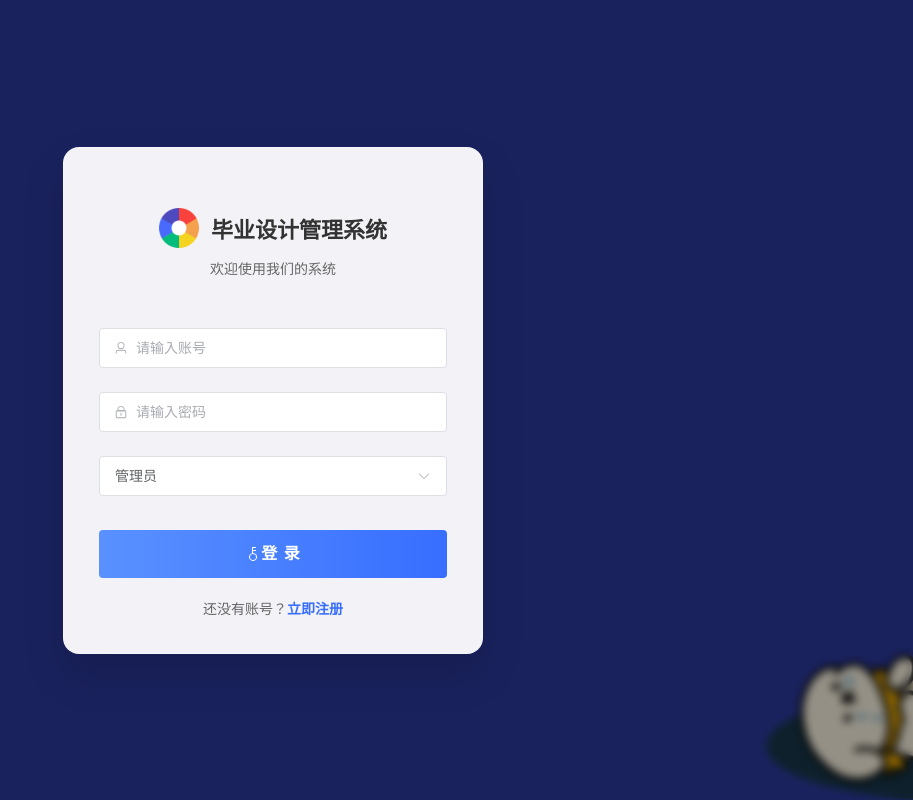
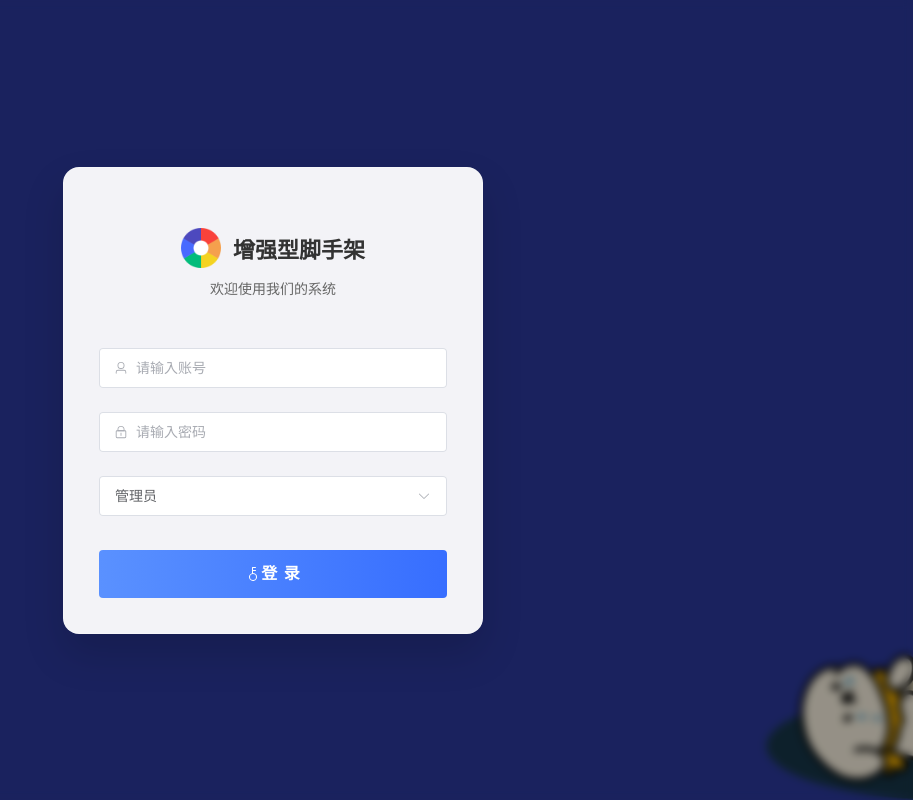
Before and after one commit to ZapcoMan/IntensifiedMyCode, a Vue app in the folder vue/: page /login in a window 1280 px wide. Shown: the whole page, without its empty margins (367-1280 px from the left). Built offline with nearby package versions, Linux system fonts and the light colour scheme.

Commit message:
chore(app): 更新项目名称并禁用注册功能
- 将项目名称从"毕业设计管理系统"更新为"增强型脚手架"
- 注释掉注册路由配置，暂时禁用注册功能
- 移除登录页面的注册提示链接
- 更新管理页面头部的项目名称显示

```diff
--- a/vue/src/router/index.js
+++ b/vue/src/router/index.js
@@ -29,7 +29,7 @@ const router = createRouter({
     // 登录路由配置
     { path: '/login', component: () =>import('../views/Login.vue')},
     // 注册路由配置
-    { path: '/register', component: () =>import('../views/Register.vue')},
+    // { path: '/register', component: () =>import('../views/Register.vue')},
     // 404页面路由配置
     { path: '/notfound', component: () =>import('../views/404.vue'),},
     // 捕获所有未匹配到的路径并重定向到404页面
--- a/vue/src/views/Login.vue
+++ b/vue/src/views/Login.vue
@@ -8,7 +8,7 @@
           <div class="login-header">
             <div class="logo-section">
               <img src="@/assets/imgs/logo.png" alt="Logo" class="logo">
-              <h2 class="title">毕业设计管理系统</h2>
+              <h2 class="title">增强型脚手架</h2>
             </div>
             <p class="subtitle">欢迎使用我们的系统</p>
           </div>
@@ -44,9 +44,7 @@
                 <el-icon><Key /></el-icon> 登 录
               </el-button>
 
-              <div class="register-tip">
-                还没有账号？<a href="/register">立即注册</a>
-              </div>
+
             </el-form>
           </transition>
         </div>
--- a/vue/src/views/Manager.vue
+++ b/vue/src/views/Manager.vue
@@ -5,7 +5,7 @@
       <div class="header-left">
         <div class="logo-container">
           <img class="logo" src="@/assets/imgs/logo.png" alt="Logo">
-          <span class="logo-text">毕业设计</span>
+          <span class="logo-text">增强型脚手架</span>
         </div>
       </div>
       <div class="header-center">
```
Also changed, not shown: 1 other file (tests, documents, lock files or other folders).
